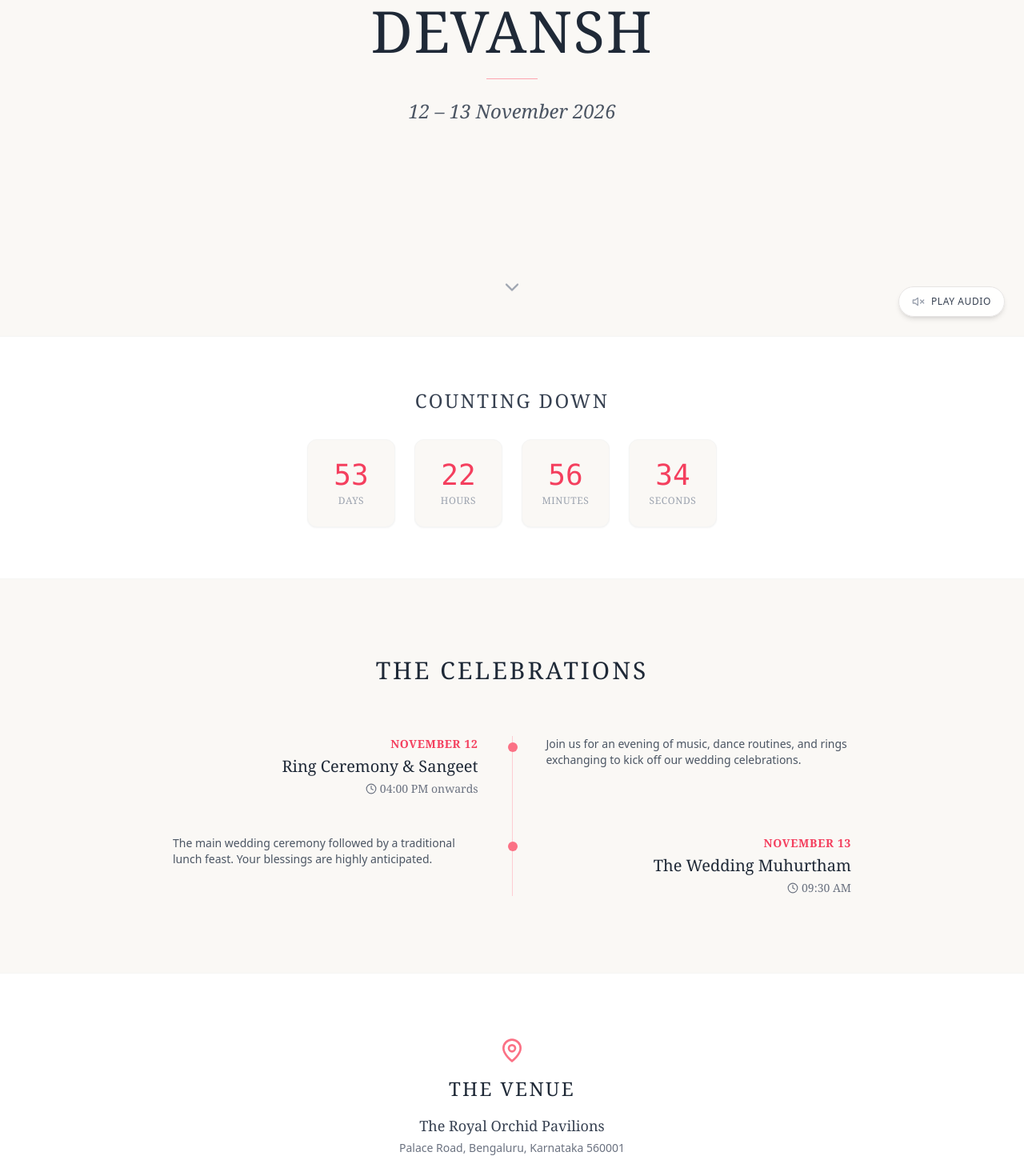
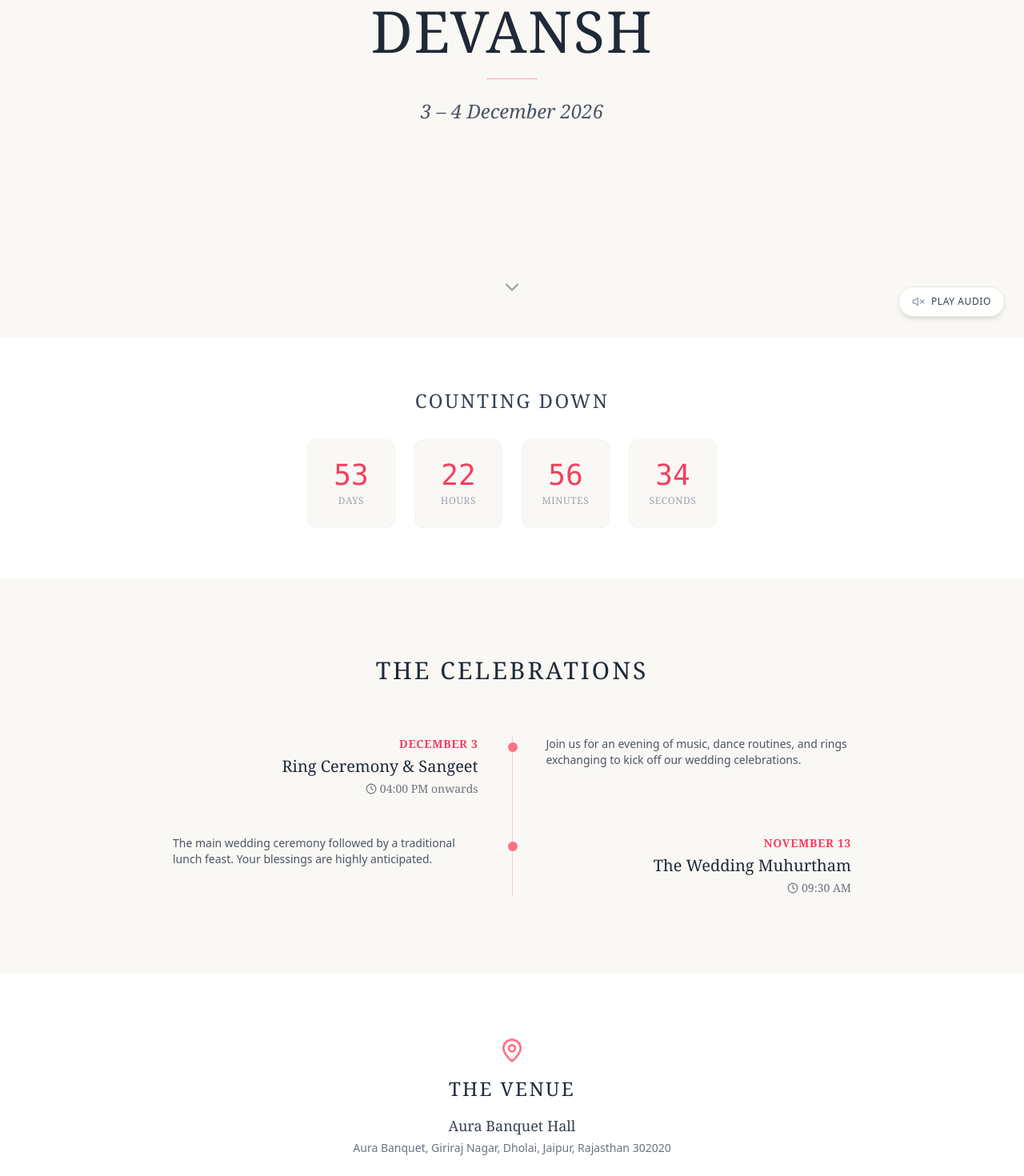
Before and after one commit to bhavishya31/Wedding-invite-december, a Next.js app: page / in a window 1280 px wide. Shown: the part 380-1850 px from the top of the page at 80% size. Built offline with nearby package versions, Linux system fonts and the light colour scheme.

Commit message:
Update page.js

```diff
--- a/app/page.js
+++ b/app/page.js
@@ -98,7 +98,7 @@ export default function WeddingInvite() {
             BHAVNA <span className="text-rose-400 font-sans block md:inline my-2 md:my-0 md:mx-2">&amp;</span> DEVANSH
           </h1>
           <div className="w-16 h-[1px] bg-rose-300 mx-auto my-4"></div>
-          <p className="text-xl md:text-2xl text-gray-600 font-light italic">12 – 13 November 2026</p>
+          <p className="text-xl md:text-2xl text-gray-600 font-light italic">3 – 4 December 2026</p>
         </motion.div>
         <div className="absolute bottom-10 animate-bounce text-gray-400">
           <ChevronDown size={28} />
@@ -128,7 +128,7 @@ export default function WeddingInvite() {
           <motion.div initial="hidden" whileInView="visible" viewport={{ once: true, margin: "-100px" }} variants={fadeInUp} className="relative flex flex-col md:flex-row items-start md:justify-between group">
             <div className="absolute left-4 md:left-1/2 w-3 h-3 bg-rose-400 rounded-full transform -translate-x-[5px] top-2"></div>
             <div className="pl-10 md:pl-0 md:w-[45%] md:text-right">
-              <span className="text-rose-500 text-sm font-semibold tracking-wider uppercase block mb-1">November 12</span>
+              <span className="text-rose-500 text-sm font-semibold tracking-wider uppercase block mb-1">December 3</span>
               <h3 className="text-xl font-medium text-gray-800">Ring Ceremony &amp; Sangeet</h3>
               <div className="flex items-center gap-1 text-gray-500 text-sm mt-1 justify-start md:justify-end">
                 <Clock size={14} /> <span>04:00 PM onwards</span>
@@ -162,8 +162,8 @@ export default function WeddingInvite() {
         <motion.div initial="hidden" whileInView="visible" viewport={{ once: true }} variants={fadeInUp} className="max-w-3xl mx-auto px-6 text-center">
           <MapPin className="mx-auto text-rose-400 mb-4" size={32} />
           <h2 className="text-2xl font-light tracking-widest text-gray-800 uppercase mb-4">The Venue</h2>
-          <p className="text-lg text-gray-700">The Royal Orchid Pavilions</p>
-          <p className="text-sm text-gray-500 font-sans mt-1">Palace Road, Bengaluru, Karnataka 560001</p>
+          <p className="text-lg text-gray-700">Aura Banquet Hall</p>
+          <p className="text-sm text-gray-500 font-sans mt-1">Aura Banquet, Giriraj Nagar, Dholai, Jaipur, Rajasthan 302020</p>
           <div className="mt-8 rounded-2xl overflow-hidden border border-stone-200 aspect-video max-w-2xl mx-auto">
             <iframe src="https://google.com" width="100%" height="100%" style={{ border: 0 }} allowFullScreen="" loading="lazy" title="Venue Map"></iframe>
           </div>
```
